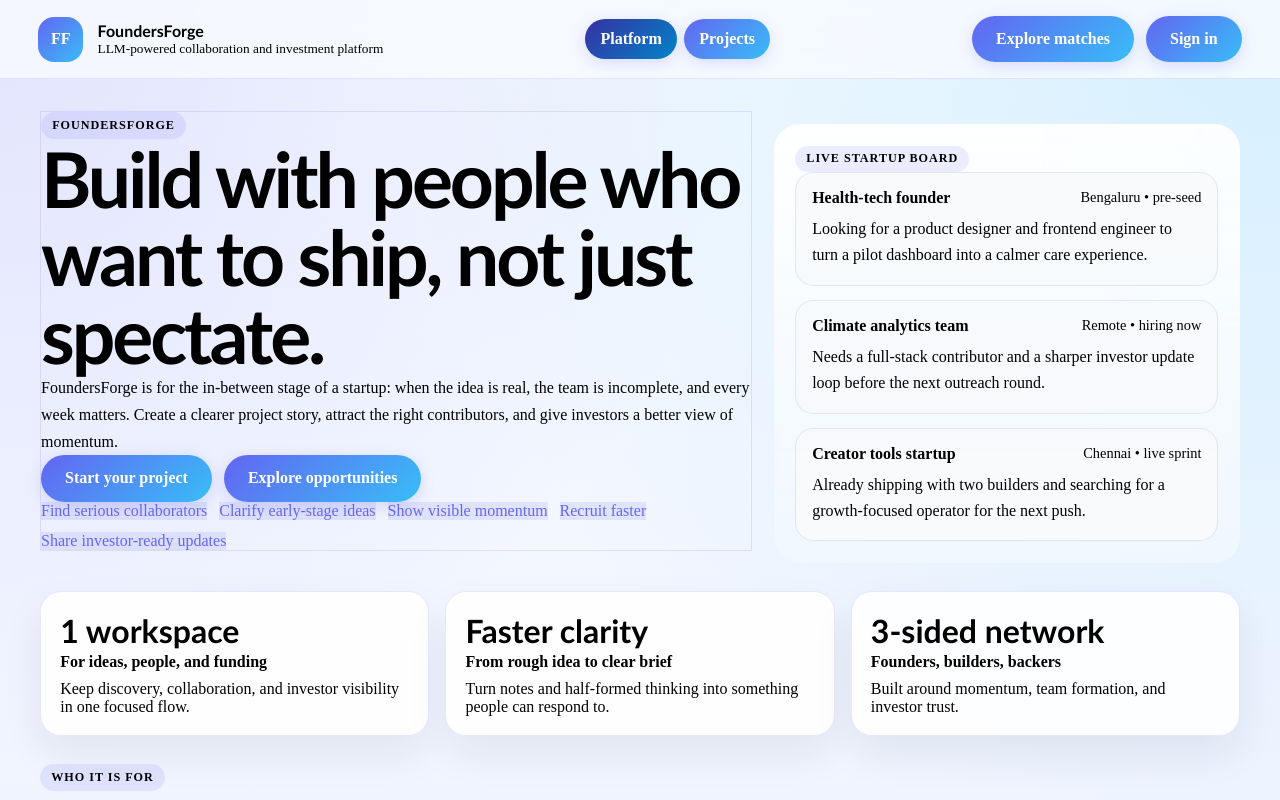
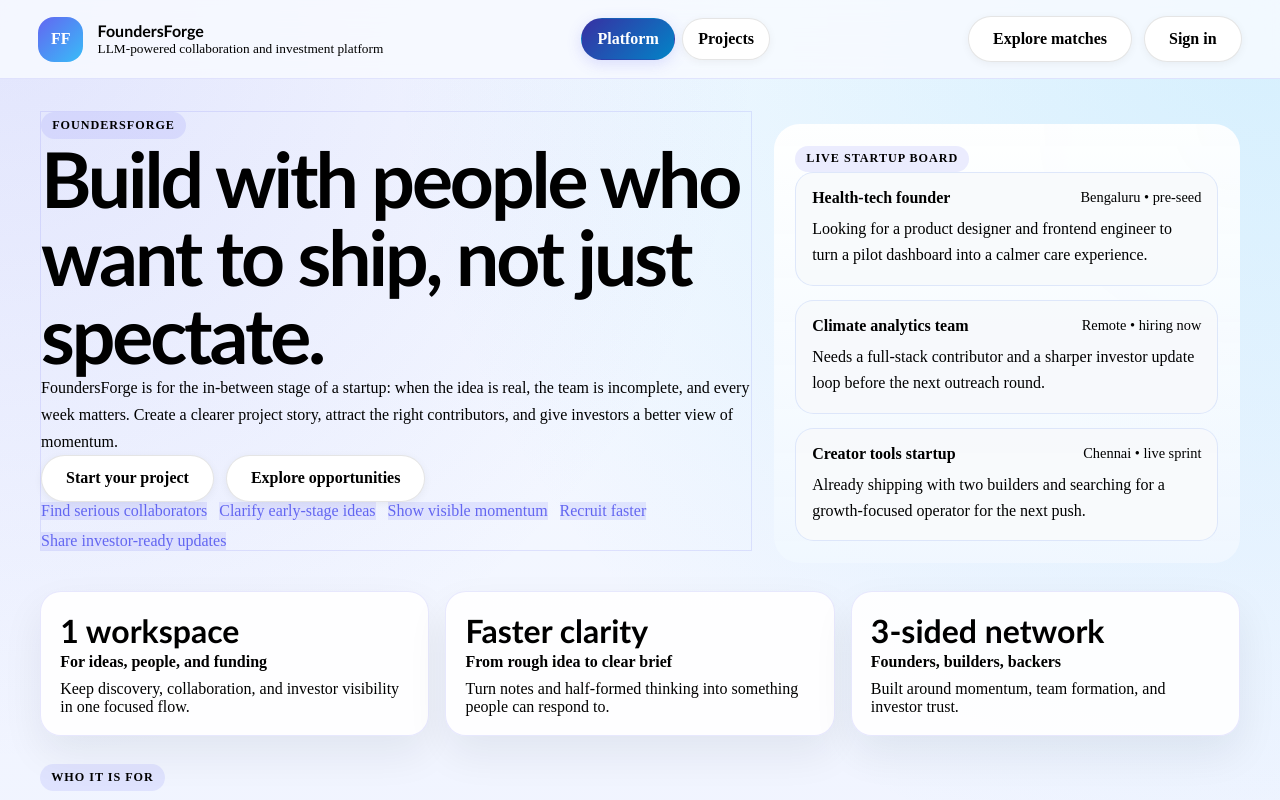
Before and after one commit to AdithyaVarma28/FoundersForge, a React app in the folder frontend/: page / in a window 1280 px wide. Shown: the top 800 px of the page. Built offline with nearby package versions, Linux system fonts and the light colour scheme; no server answers; the HTML template or start-up script is replaced by a standard one.

Commit message:
All integrations are done and are intact and all AI services are working!

```diff
--- a/frontend/src/App.css
+++ b/frontend/src/App.css
@@ -70,12 +70,13 @@
 .nav-link {
   padding: 0.7rem 0.95rem;
   border-radius: 999px;
-  background: var(--gradient-main);
-  color: #ffffff;
+  background: #ffffff;
+  color: #000000;
+  border: 1px solid rgba(0, 0, 0, 0.1);
   font-weight: 600;
   text-decoration: none;
   transition: all 300ms cubic-bezier(0.4, 0, 0.2, 1);
-  box-shadow: 0 4px 15px rgba(99, 102, 241, 0.2);
+  box-shadow: 0 2px 8px rgba(0, 0, 0, 0.05);
 }
 
 .nav-link:hover {
@@ -83,12 +84,14 @@
   color: #ffffff;
   transform: translateY(-2px);
   box-shadow: 0 6px 18px rgba(99, 102, 241, 0.3);
+  border-color: transparent;
 }
 
 .nav-link-active {
   background: linear-gradient(135deg, #3730a3, #0284c7);
   color: #ffffff;
   box-shadow: 0 4px 15px rgba(99, 102, 241, 0.2);
+  border-color: transparent;
 }
 
 .feature-link:hover,
@@ -394,15 +397,15 @@
   align-items: center;
   justify-content: center;
   border-radius: 999px;
-  border: none !important;
+  border: 1px solid rgba(0, 0, 0, 0.1) !important;
   font-weight: 700;
   cursor: pointer;
   text-decoration: none;
 
-  /* Force Violet-Blue Gradient */
-  background: var(--gradient-main) !important;
-  color: #ffffff !important;
-  box-shadow: 0 4px 15px rgba(99, 102, 241, 0.2) !important;
+  /* White Background and Black Font by default */
+  background: #ffffff !important;
+  color: #000000 !important;
+  box-shadow: 0 2px 8px rgba(0, 0, 0, 0.05) !important;
 
   /* Professional Hover Transitions */
   transition: all 300ms cubic-bezier(0.4, 0, 0.2, 1) !important;
@@ -429,6 +432,8 @@
   transform: translateY(-3px) scale(1.02) !important;
   box-shadow: 0 8px 25px rgba(99, 102, 241, 0.4) !important;
   background: linear-gradient(135deg, #4f46e5, #0ea5e9) !important;
+  color: #ffffff !important;
+  border-color: transparent !important;
 }
 
 /* Active / Disabled states */
@@ -441,6 +446,9 @@
 .view-btn:active {
   transform: translateY(0) scale(0.98) !important;
   box-shadow: 0 2px 10px rgba(99, 102, 241, 0.2) !important;
+  background: linear-gradient(135deg, #4f46e5, #0ea5e9) !important;
+  color: #ffffff !important;
+  border-color: transparent !important;
 }
 
 .primary-button:disabled,
```
